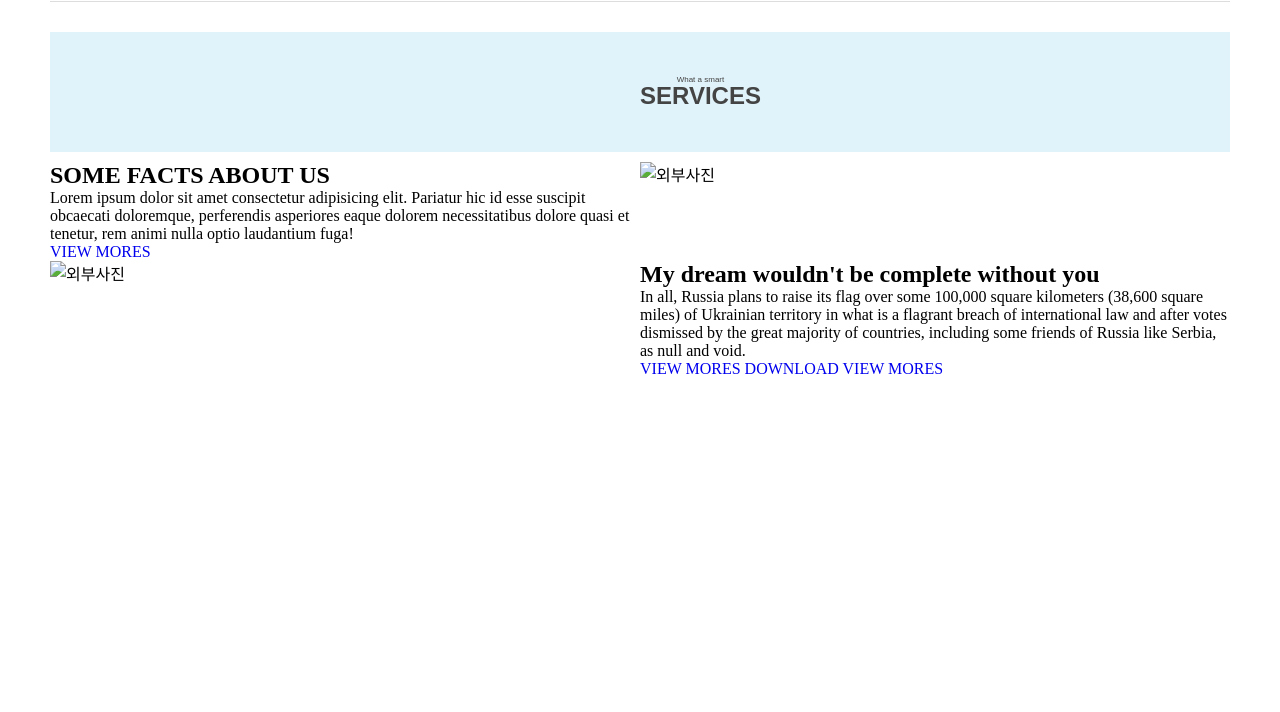
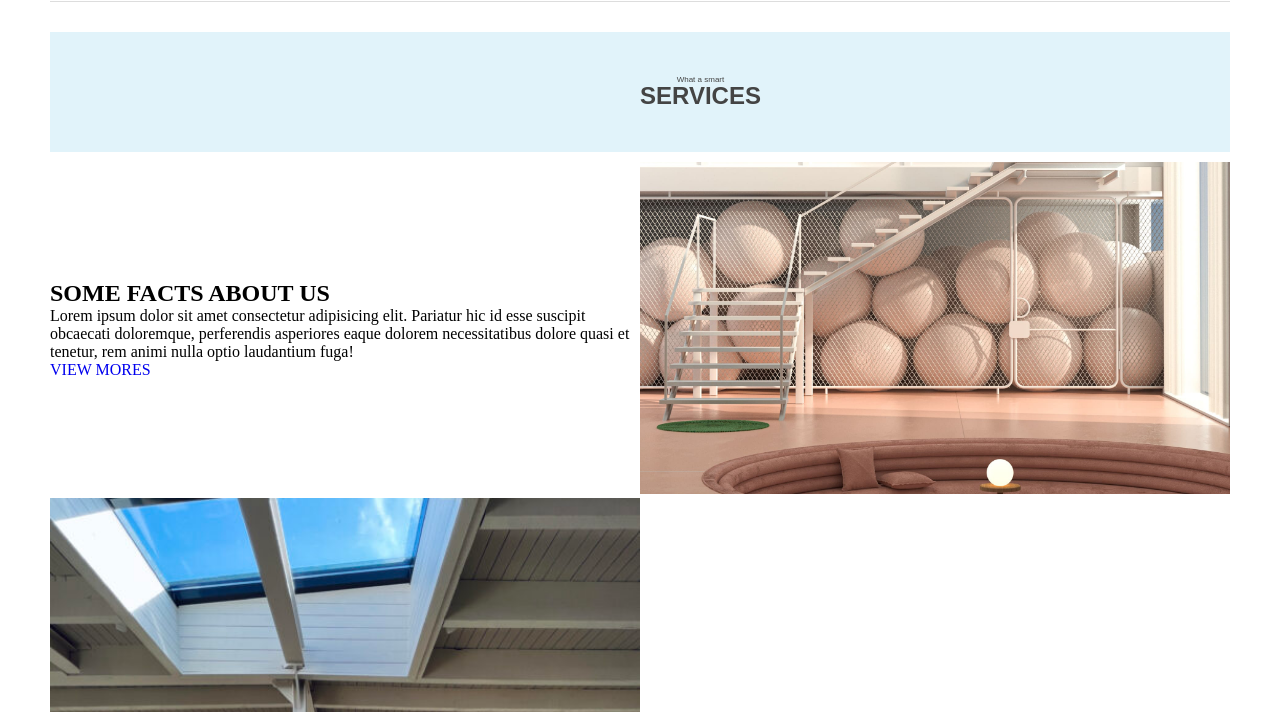
Before and after one commit to chkim0/portfolio, a plain HTML site: page index.html in a window 1280 px wide. Shown: the part 88-800 px from the top of the page. Drawn offline with Linux system fonts and the light colour scheme; the site is published under a folder, as on GitHub Pages, so addresses that start at the root find nothing.

Commit message:
커밋메세지

```diff
--- a/index.html
+++ b/index.html
@@ -57,7 +57,7 @@
 
                 <!-- 우측 -->
                 <article class="img" style="flex:1">
-                    <img src="/img/img1.jpg" alt="외부사진" style="width:100%">
+                    <img src="img/img1.jpg" alt="외부사진" style="width:100%">
                 </article>
 
             </div>
@@ -65,7 +65,7 @@
                 <div class="wrap" style="display:flex;">
                     <!-- 좌측  -->
                     <article class="img4" style="flex:1">
-                        <img src="/img/img4.jpg" alt="외부사진" style="width:100%">
+                        <img src="img/img4.jpg" alt="외부사진" style="width:100%">
 
                     </article>
                     <!-- 우측 -->
```
